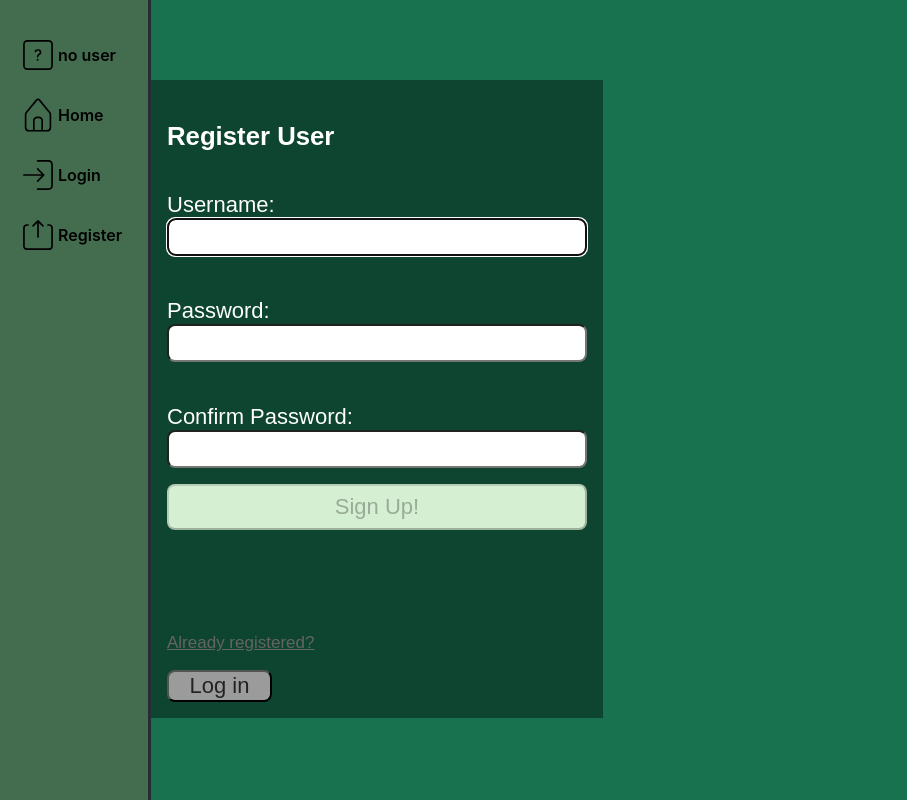
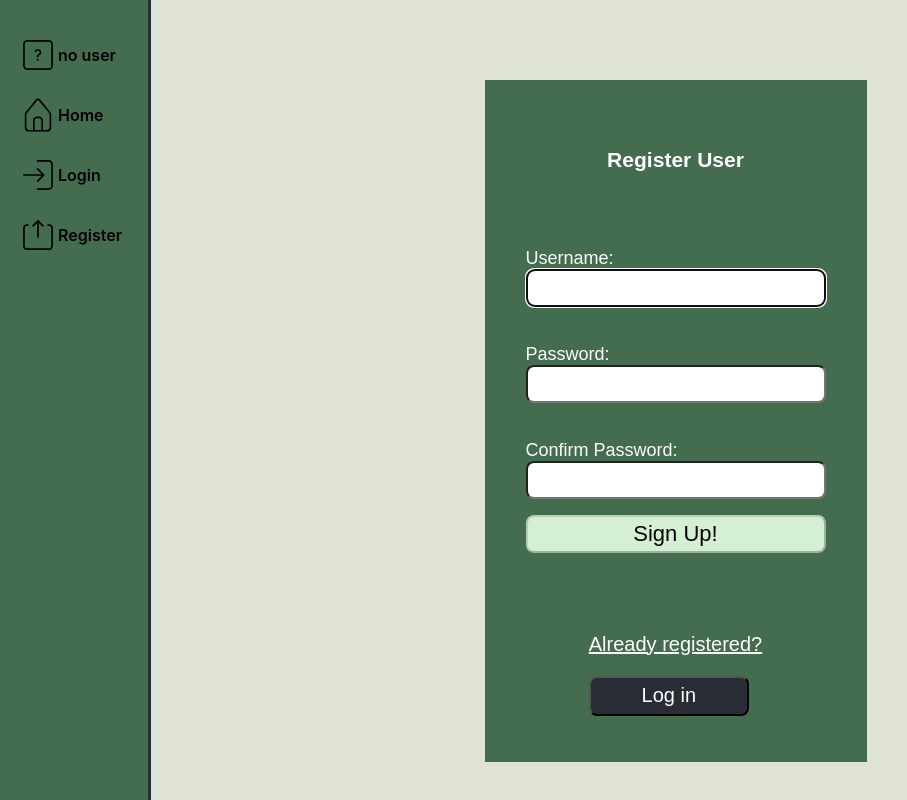
Before and after one commit to chubrubbaloo/uppgift3-frontend, a React (Create React App) app: page /register in a window 1280 px wide. Shown: the whole page, without its empty margins (0-907 px from the left). Built offline with nearby package versions, Linux system fonts and the light colour scheme.

Commit message:
implemented responsive css in RegisterView

```diff
--- a/src/views/loginView/LoginView.css
+++ b/src/views/loginView/LoginView.css
@@ -2,12 +2,13 @@
     background-color: rgba(220, 224, 210, 0.906);
     display: grid;
     align-items: flex-start;
+    justify-items: center;
     justify-content: center;
     width: 100%;
 }
 
-.login_view h3 {
-    margin-top: 50px;
+.login_view h4 {
+    margin-top: 40px;
     justify-self: center;
     letter-spacing: 0.5px;
     color: #282c34;
@@ -21,11 +22,13 @@
     flex-direction: column;
     height: 300px;
     width: 200px;
+    padding: 10px;
+    margin-top: 20px;
 }
 
 .login_view .form * {
-    margin: 10px;
-    padding: 5px;
+    margin: 15px;
+    padding: 10px;
 }
 
 button.submit:hover {
@@ -45,6 +48,23 @@ button.submit {
     cursor: pointer;
 }
 
+button.sign_up:hover {
+    transition-duration: 0.2s;
+    transform: scale(1.1);
+}
+
+button.sign_up {
+    background-color: rgb(213, 239, 211);
+    border-radius: 5px;
+    border: black solid 1px;
+    color: black;
+    letter-spacing: 1.5px;
+    font-size: 12px;
+    width: 40%;
+    align-self: center;
+    cursor: pointer;
+}
+
 .message {
     background-color: rgb(248, 247, 247);
     border-radius: 8px;
@@ -54,6 +74,7 @@ button.submit {
 }
 
 @media (min-width: 890px) {
+
     /* STYLE FOR DESKTOP GOES HERE */
     .login_view {
         background-color: rgba(220, 224, 210, 0.906);
@@ -61,6 +82,7 @@ button.submit {
         align-items: flex-start;
         justify-content: center;
         width: 100%;
+        font-size: 18px;
     }
 
     .login_view h1 {
@@ -77,8 +99,8 @@ button.submit {
         border-radius: 5px;
         display: flex;
         flex-direction: column;
-        height: 400px;
-        width: 300px;
+        height: 500px;
+        width: 400px;
     }
 
     .login_view .form * {
@@ -88,5 +110,31 @@ button.submit {
 
 
 
+    button.submit {
+        background-color: #282c34;
+        border-radius: 5px;
+        border: black solid 1px;
+        color: rgb(248, 247, 247);
+        letter-spacing: 1.7px;
+        font-size: 18px;
+        width: 150px;
+        height: 40px;
+        margin-top: 20px;
+        align-self: center;
+        cursor: pointer;
+    }
+
+    button.sign_up {
+        background-color: rgb(213, 239, 211);
+        border-radius: 5px;
+        border: black solid 1px;
+        color: black;
+        letter-spacing: 1.2px;
+        font-size: 18px;
+        width: 150px;
+        height: 40px;
+        align-self: center;
+        cursor: pointer;
+    }
 
 }
--- a/src/views/loginView/LoginView.js
+++ b/src/views/loginView/LoginView.js
@@ -40,7 +40,7 @@ export default function LoginView({ onSuccessfulLogin = (user) => { } }) {
                     <input ref={usernameInput} placeholder="username" />
                     <input ref={passwordInput} placeholder="password" type="password" />
                     <button className="submit" onClick={submit}>Login</button>
-                    <button onClick={() => navigate("/register")}>Register</button>
+                    <button className="sign_up" onClick={() => navigate("/register")}>Sign Up</button>
                     <div className="message" style={{ display: message ? 'block' : 'none' }}>{message}</div>
                 </div>
             </div>
--- a/src/views/registerView/RegisterView.css
+++ b/src/views/registerView/RegisterView.css
@@ -1,70 +1,76 @@
 .register-div {
     display: flex;
+    justify-content: center;
+    align-items: flex-start;
     width: 100%;
     font-family: Arial, serif;
-    font-size: 22px;
+    font-size: 18px;
     color: #fff;
-    min-height: 100vh;
-    background-color: rgb(24, 114, 80);
+    background-color: rgba(220, 224, 210, 0.906);
 }
 
 .registration-successful-section {
-    display:flex;
+    display: flex;
     flex-direction: column;
-    width:100%;
+    width: 100%;
     justify-content: center;
     align-items: center;
+    color: #282c34;
 }
 
 #already-registered-p {
     font-size: 17px;
     text-decoration: underline;
-    color: rgb(100, 100, 100);
+    color: rgb(254, 253, 253);
 }
 
 .login-button {
-    width: 25%;
-    font-size: 22px;
+    font-size: 18px;
     border-radius: 0.5rem;
-    background-color: rgb(155, 155, 155);
-    color: rgb(35, 35, 35);
+    background-color:#282c34;
+    color: rgb(254, 252, 252);
+    align-self: center;
     cursor: pointer;
+    width: 150px;
+    height: 40px;
 }
 
 .already-logged-in {
-    padding-top: 70px;
+    padding-top: 10px;
 }
 
 .register-section {
-    width: 100%;
-    max-width: 420px;
-    min-height: 400px;
+    width: 200px;
+    height: 600px;
     display: flex;
     flex-direction: column;
-    justify-content: flex-start;
+    justify-content: center;
+    align-items: center;
     padding: 1rem;
-    background-color: rgba(0,0,0,0.4);
+    background-color:rgb(68, 109, 80);
     position: absolute;
-    top:80px;
-    left: 151px;
+    top: 80px;
+
 }
 
 .register-form {
     display: flex;
     flex-direction: column;
-    justify-content: space-evenly;
-    padding-bottom: 1rem;
+    justify-content: center;
+    width: 200px;
+    height: 300px
 }
 
 .register-input,
 .sign-up-button {
-    font-size: 22px;
+    font-size: 18px;
     padding: 0.25rem;
     border-radius: 0.5rem;
 }
 
 .sign-up-button {
     background-color: rgb(213, 239, 211);
+    color: black;
     padding: 0.5rem;
     cursor: pointer;
 }
@@ -84,7 +90,7 @@
     bottom: -10px;
 }
 
-.instructions > svg {
+.instructions>svg {
     margin-right: 0.25rem;
 }
 
@@ -112,9 +118,64 @@
     color: firebrick;
     font-weight: bold;
     padding: 0.5rem;
-    margin-bottom: 0.5rem;
+    margin-bottom: 0rem;
 }
 
 .line {
     display: inline-block;
 }
+
+@media (min-width: 890px) {
+
+    /* STYLE FOR DESKTOP GOES HERE */
+    #already-registered-p {
+        font-size: 20px;
+        text-decoration: underline;
+        color: rgb(254, 253, 253);
+    }
+
+    .login-button {
+        font-size: 20px;
+        border-radius: 0.5rem;
+        background-color:#282c34;
+        color: rgb(254, 252, 252);
+        align-self: center;
+        cursor: pointer;
+        width: 160px;
+        height: 40px;
+    }
+
+    .already-logged-in {
+        padding-top: 20px;
+    }
+
+    .register-section {
+        width: 350px;
+        height: 650px;
+        display: flex;
+        flex-direction: column;
+        justify-content: center;
+        align-items: center;
+        padding: 1rem;
+        background-color: rgb(68, 109, 80);
+        position: absolute;
+        top: 80px;
+    }
+
+    .register-form {
+        display: flex;
+        flex-direction: column;
+        justify-content: center;
+        width: 300px;
+        height: 400px;
+    }
+
+    .register-input,
+    .sign-up-button {
+        font-size: 22px;
+        padding: 0.25rem;
+        border-radius: 0.5rem;
+    }
+
+
+}
```
